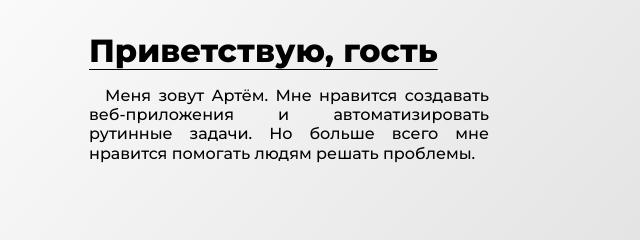
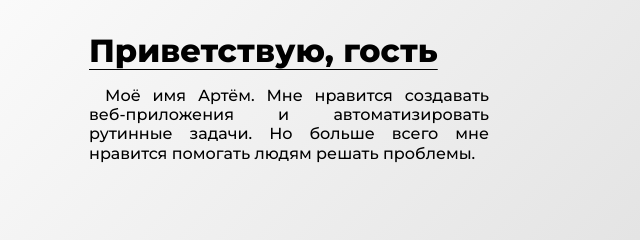
Before and after one commit to artemkyz/artemkyz.github.io, a plain HTML site: page ru_index.html in a window 1280 px wide. Shown: the part 208-448 px from the top of the page, 0-640 px from the left. Drawn offline with Linux system fonts and the light colour scheme.

Commit message:
gramar fix

```diff
--- a/ru_index.html
+++ b/ru_index.html
@@ -44,7 +44,7 @@
     <div class="content-first">
         <div class="text">
             <h1>Приветствую, гость</h1>
-            <p>Меня зовут Артём. Мне нравится создавать веб-приложения и автоматизировать рутинные задачи. Но больше всего мне нравится помогать людям решать проблемы.</p>
+            <p>Моё имя Артём. Мне нравится создавать веб-приложения и автоматизировать рутинные задачи. Но больше всего мне нравится помогать людям решать проблемы.</p>
         </div>
 
         <div class="image-hello">
```
